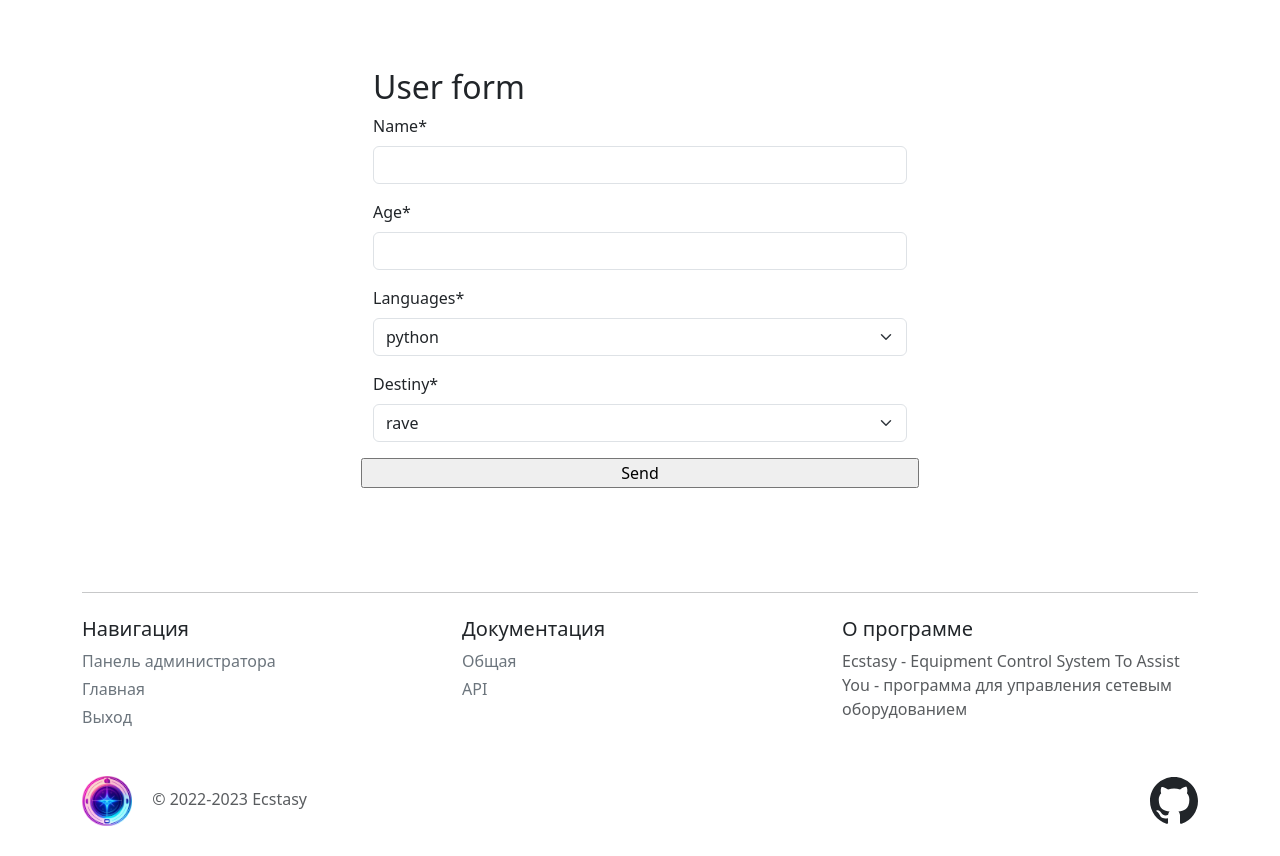
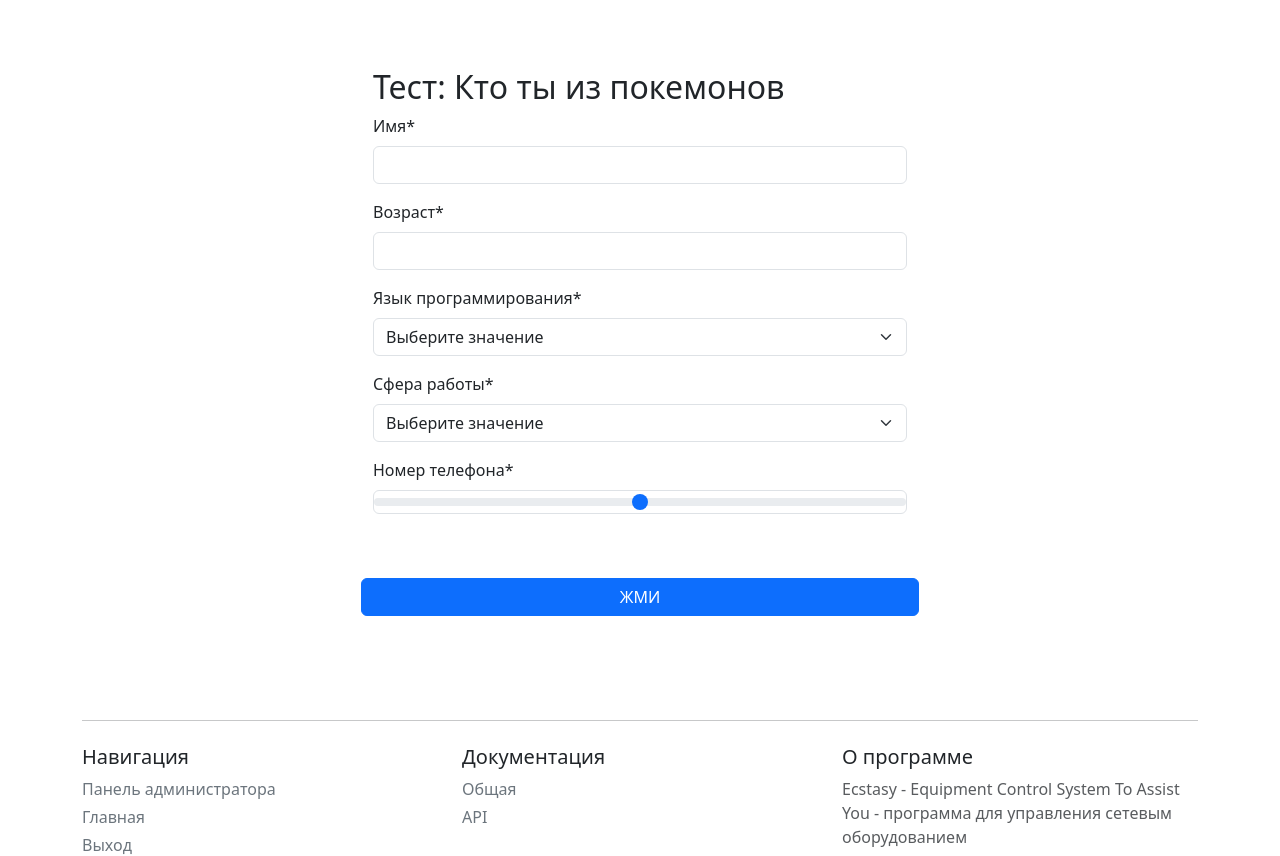
Before and after one commit to SemyonYankovskiy/djangoProject, a Django app: page / in a window 1280 px wide. Shown: the part 120-976 px from the top of the page. Before the commit the page ends 946 px from the top, so only its background shows below. Run offline with Django 4.2, Linux system fonts and the light colour scheme; some libraries are stand-ins or nearby versions.

Commit message:
learn forms

```diff
--- a/hello/forms.py
+++ b/hello/forms.py
@@ -3,16 +3,25 @@ from django.core.validators import RegexValidator
 
 
 class UserForm(forms.Form):
-    name = forms.CharField(min_length=2, max_length=20, validators=[RegexValidator(r"^[а-яА-Я]+$")])
-    age = forms.IntegerField(min_value=1, max_value=100)
+    name = forms.CharField(min_length=2, max_length=20, validators=[RegexValidator(r"^[а-яА-Яa-zA-Z]+$")], label="Имя")
+    age = forms.IntegerField(min_value=1, max_value=100, label="Возраст")
     languages = forms.ChoiceField(choices=[
-        ("Python", "python"),
-        ("JavaScript", "js"),
-        ("C++", "c++"),
-        ("Java", "java")
-    ])
+        ("", "Выберите значение"),
+        ("python", "Python"),
+        ("js", "JavaScript"),
+        ("c++", "C++"),
+        ("java", "Java")
+    ], label="Язык программирования")
     destiny = forms.ChoiceField(choices=[
-        ("RAVE","rave"),
-        ("VODKA", "vodka"),
-        ("IT", "it"),
-    ])
+        ("", "Выберите значение"),
+        ("rave","RAVE"),
+        ("vodka", "VODKA"),
+        ("it", "IT"),
+    ], label="Сфера работы")
+    slider = forms.IntegerField(
+
+        # min_value=1,
+        # max_value=100,
+        label="Номер телефона",
+        widget=forms.TextInput(attrs={"type": "range", "min": 79780000000, "max": 79789999999, "class": "form-range", "id": "slider"})
+    )
--- a/hello/views.py
+++ b/hello/views.py
@@ -23,13 +23,14 @@ def postuser(request):
             age = userform.cleaned_data["age"]
             langs = userform.cleaned_data["languages"]
             dest = userform.cleaned_data["destiny"]
-            return HttpResponse(f"""
-                <h2>
-                <div>Name: {name}  Age: {age}<div>
-                <div>Languages: {langs}</div>
-                <div>DESTINY: {dest}</div>
-                </h2>
-            """)
+            return render(request, "result_test.html", {"langs_test":langs,"dest_test":dest})
+            # return HttpResponse(f"""
+            #     <h2>
+            #     <div>Name: {name}  Age: {age}<div>
+            #     <div>Languages: {langs}</div>
+            #     <div>DESTINY: {dest}</div>
+            #     </h2>
+            # """)
 
         return render(request, "new_page.html", {"form": userform})
 
--- a/templates/index.html
+++ b/templates/index.html
@@ -2,10 +2,80 @@
 
 
 <div class="container w-50">
-    <h2>User form</h2>
+    <h2>Тест: Кто ты из покемонов</h2>
     <form class="row align-items-md-stretch " method="post" action="/postuser">
         {% csrf_token %}
         {{ form | crispy }}
-        <input type="submit" value="Send" />
+       <div class="pb-5" style="height: 10px;text-align: right" id="slider_show"></div>
+         <button type="submit" class="btn btn-primary">ЖМИ</button>
+
+
+{#    <div class="<col-md></col-md>-6 pl-2 ">#}
+{#            <p>Name: <br />#}
+{#                <input name="name" value="{{ form.name.value|default_if_none:"" }}"/>#}
+{#                {% if form.name.errors %}#}
+{#                    <div class="alert alert-danger">ОШИБКА {{ form.name.errors }}</div>#}
+{#                {% endif %}#}
+{#            </p>#}
+{#            <p>Age: <br />#}
+{#                <input name="age" type="number" min="1" value="{{ form.age.value|default_if_none:"" }}"/>#}
+{#                            {% if form.age.errors %}#}
+{#                    <div class="alert alert-danger">ОШИБКА {{ form.age.errors }}</div>#}
+{#                {% endif %}#}
+{#            </p>#}
+{#            <p>#}
+{#                Languages:<br />#}
+{#                <select name="languages">#}
+{#                    <option value="">Выберите значение</option>#}
+{#                    <option value="Python">Python</option>#}
+{#                    <option value="JavaScript">JavaScript</option>#}
+{#                    <option value="C++">C++</option>#}
+{#                    <option value="Java">Java</option>#}
+{#                 </select>#}
+{#                {% if form.languages.errors %}#}
+{#                    <div class="alert alert-danger">ОШИБКА {{ form.languages.errors }}</div>#}
+{#                {% endif %}#}
+{#                    </p>#}
+{#                <input name="language" type="submit" value="Send"/>#}
+{#    </div>#}
+{##}
+{##}
+{#    <div class="col-md-6 pl-2 ">#}
+{##}
+{#                <p>CHOOSE YOUR DESTINY</p>#}
+{#                <div>#}
+{#                  <input type="radio" id="rave" name="destiny" value="RAVE" />#}
+{#                  <label for="rave">RAVE</label>#}
+{#                </div>#}
+{##}
+{#                <div>#}
+{#                  <input type="radio" id="vodka" name="destiny" value="VODKA" />#}
+{#                  <label for="vodka">VODKA</label>#}
+{#                </div>#}
+{##}
+{#                <div>#}
+{#                  <input type="radio" id="it" name="destiny" value="IT" />#}
+{#                  <label for="it">IT</label>#}
+{#                </div>#}
+{#                {% if form.destiny.errors %}#}
+{#                    <div class="alert alert-danger">ОШИБКА {{ form.destiny.errors }}</div>#}
+{#                {% endif %}#}
+{##}
+{#    </div>#}
     </form>
+
 </div>
+
+
+<script>
+// Получите элемент слайдера
+var slider = document.getElementById("slider");
+
+// Получите элемент, в котором вы хотите отобразить значение слайдера
+var output = document.getElementById("slider_show");
+
+// Отобразить значение слайдера при его изменении
+slider.oninput = function() {
+  output.innerHTML = this.value;
+}
+</script>
```
Also changed, not shown: templates/result_test.html (added, +37 -0 lines).
